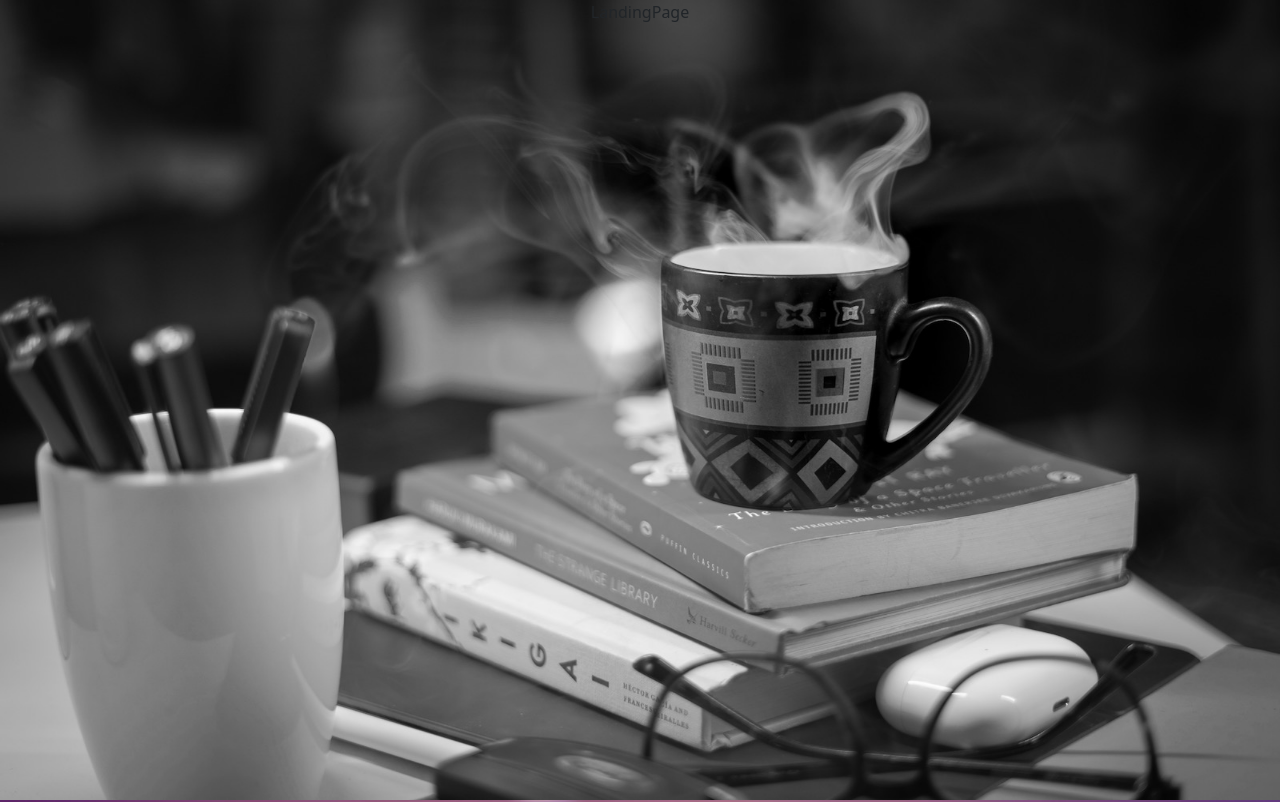
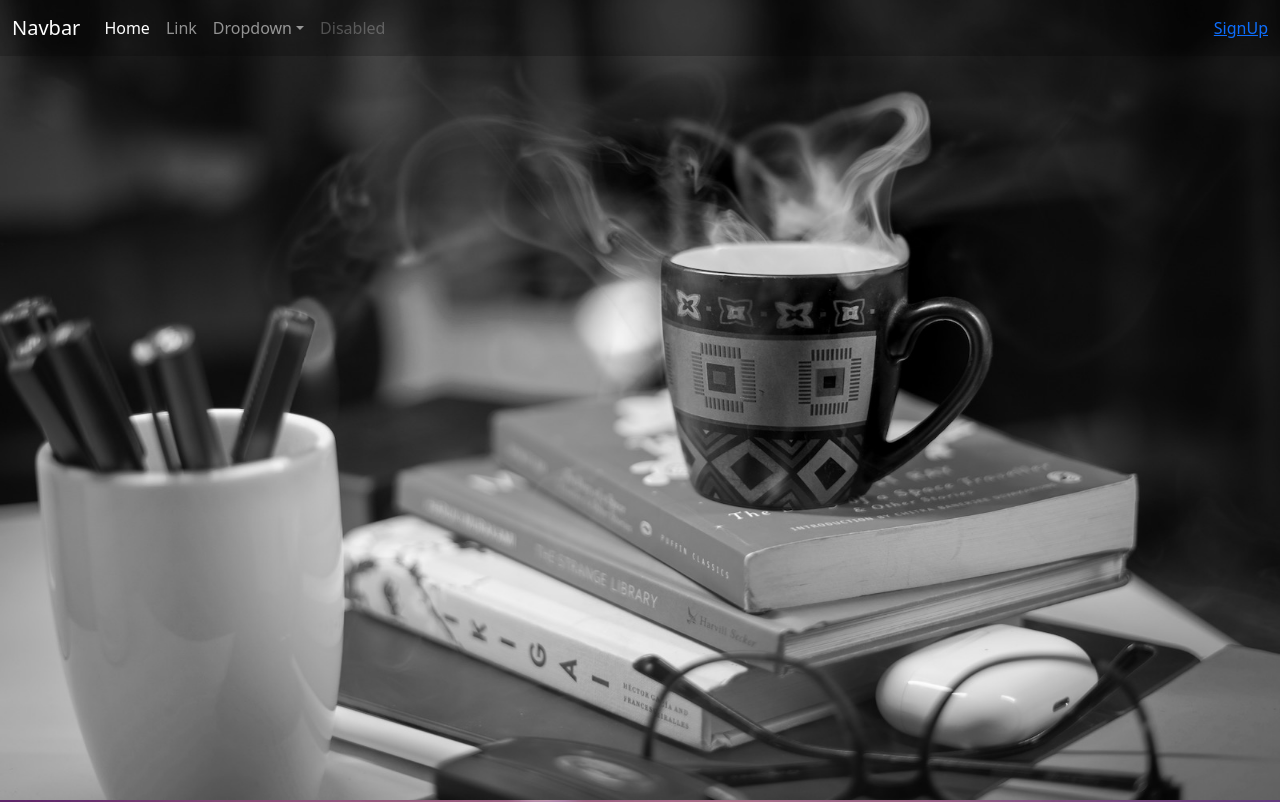
Before and after one commit to im-engineer/WriteByHeart, a React (Create React App) app in the folder clientside/: page / in a window 1280 px wide. Shown: the top 802 px of the page. Built offline with nearby package versions, Linux system fonts and the light colour scheme.

Commit message:
add nav page

```diff
--- a/clientside/src/component/Landing/LandingPage.js
+++ b/clientside/src/component/Landing/LandingPage.js
@@ -1,10 +1,13 @@
 import React from 'react'
 import './Landing.css'
+import Navbar from '../Navbar/Navbar'
 
 function LandingPage() {
   return (
     <>
-    <div className='landing--page'>LandingPage</div>
+    <div className='landing--page'>
+      <Navbar/>
+    </div>
     {/* <div className='landing--page1'>LandingPage1</div> */}
     </>
 
--- /dev/null
+++ b/clientside/src/component/Navbar/Navbar.js
@@ -0,0 +1,83 @@
+import React from "react";
+
+function Navbar() {
+  return (
+    <div>
+      <nav className="navbar navbar-expand-lg navbar-dark" style={{backgroundColor:"rgba(000,000,000,0.2)"}}>
+        <div className="container-fluid">
+          <a className="navbar-brand">
+            Navbar
+          </a>
+          <button
+            className="navbar-toggler"
+            type="button"
+            data-bs-toggle="collapse"
+            data-bs-target="#navbarSupportedContent"
+            aria-controls="navbarSupportedContent"
+            aria-expanded="false"
+            aria-label="Toggle navigation"
+          >
+            <span className="navbar-toggler-icon"></span>
+          </button>
+          <div className="collapse navbar-collapse" id="navbarSupportedContent">
+            <ul className="navbar-nav me-auto mb-2 mb-lg-0">
+              <li className="nav-item">
+                <a className="nav-link active" aria-current="page" to="/">
+                  Home
+                </a>
+              </li>
+              <li className="nav-item">
+                <a className="nav-link" to="/">
+                  Link
+                </a>
+              </li>
+              <li className="nav-item dropdown">
+                <a
+                  className="nav-link dropdown-toggle"
+                  to="/"
+                  id="navbarDropdown"
+                  role="button"
+                  data-bs-toggle="dropdown"
+                  aria-expanded="false"
+                >
+                  Dropdown
+                </a>
+                <ul className="dropdown-menu" aria-labelledby="navbarDropdown">
+                  <li>
+                    <a className="dropdown-item" to="/">
+                      Action
+                    </a>
+                  </li>
+                  <li>
+                    <a className="dropdown-item" to="/">
+                      Another action
+                    </a>
+                  </li>
+                  {/* <li><hr className="dropdown-divider"></li> */}
+                  <li>
+                    <a className="dropdown-item" to="/">
+                      Something else here
+                    </a>
+                  </li>
+                </ul>
+              </li>
+              <li className="nav-item">
+                <a
+                  className="nav-link disabled"
+                  to="/"
+                  tabIndex="-1"
+                  aria-disabled="true"
+                >
+                  Disabled
+                </a>
+              </li>
+            </ul>
+          </div>
+          <div><a className="nav" to="/signup">SignUp</a></div>
+        </div>
+      </nav>
+    </div>
+  );
+}
+
+export default Navbar;
```
Also changed, not shown: clientside/src/component/SignUp/SignUp.js (added, +11 -0 lines), clientside/src/component/SignUp/SignUP.css (added).
